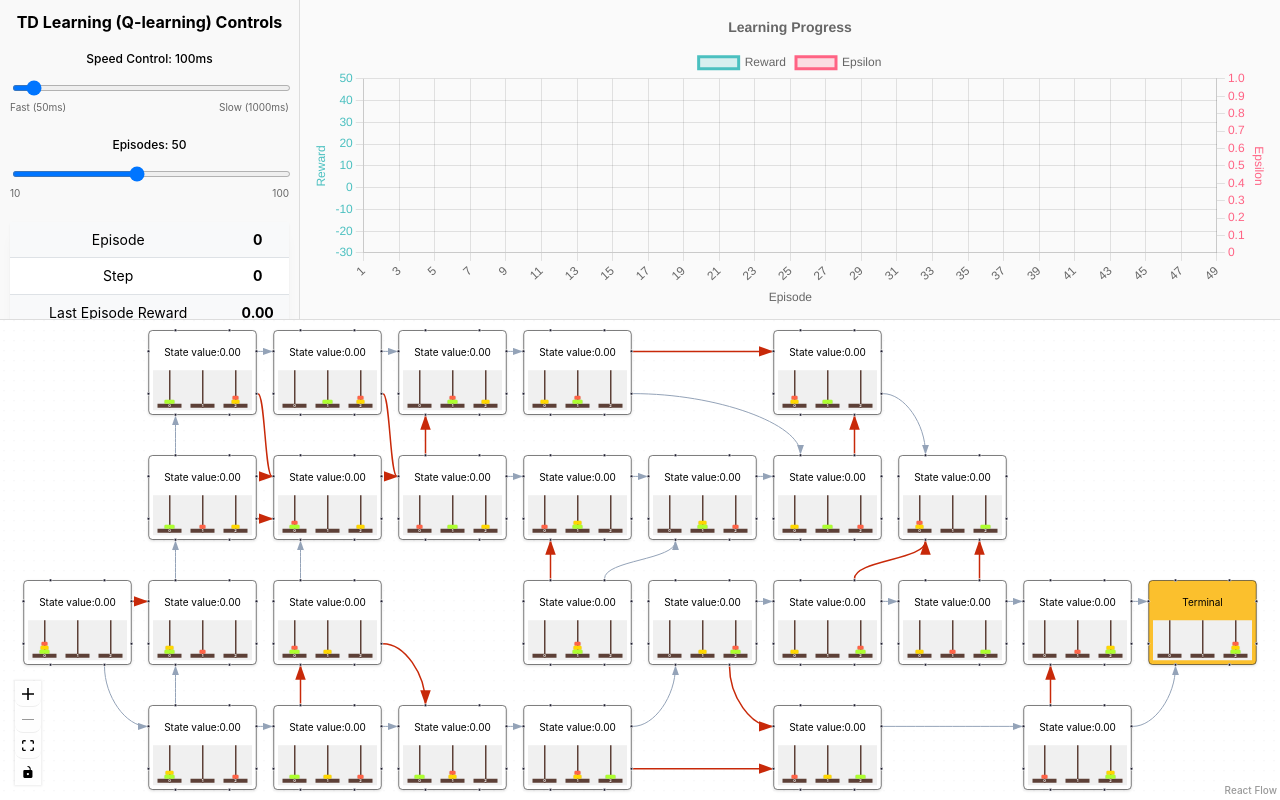
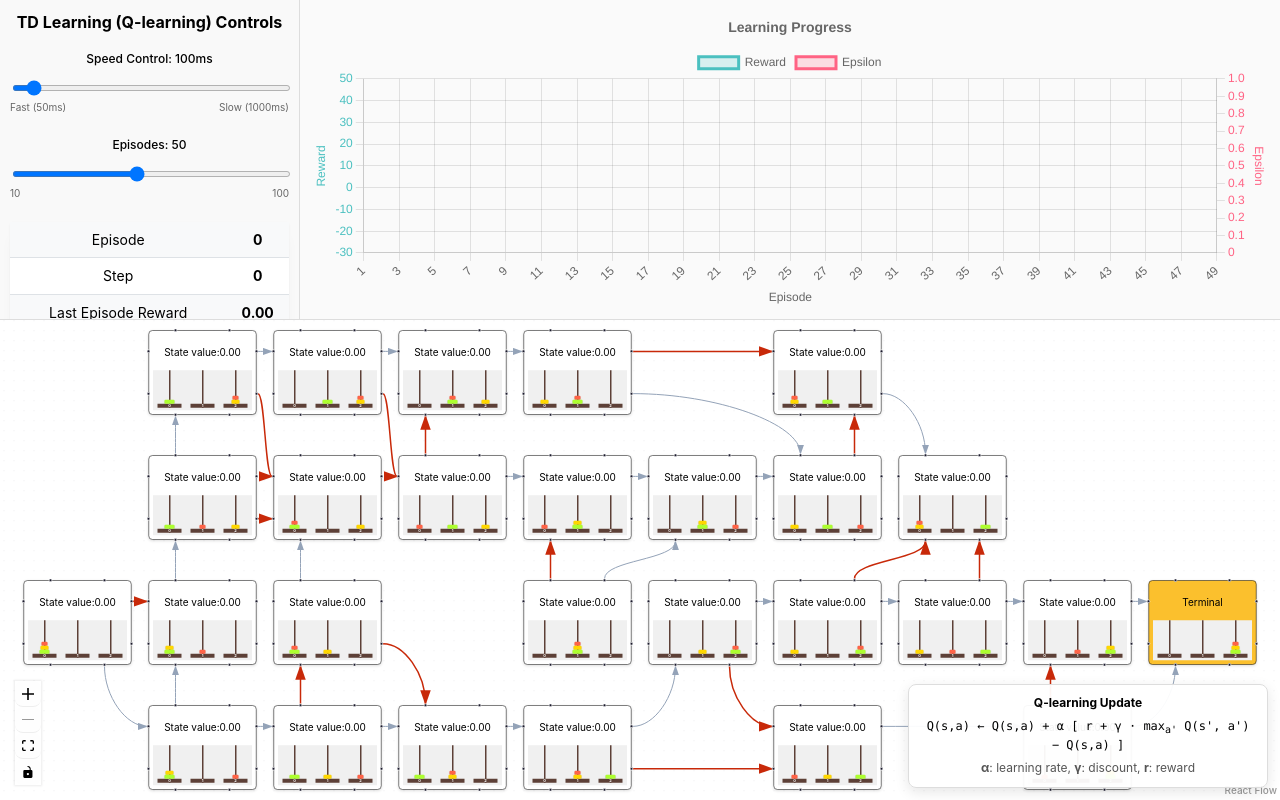
Before and after one commit to klurpicolo/Tower-of-Hanoi-Reinforcement-Learning, a React (Vite) app: page / in a window 1280 px wide. Built offline with nearby package versions, Linux system fonts and the light colour scheme.

Commit message:
Add calculation equation

```diff
--- a/src/features/playground/PlayGround.tsx
+++ b/src/features/playground/PlayGround.tsx
@@ -694,7 +694,7 @@ export default function PlayGround({ onRLUpdate, config }: RLStreamProps = {}) {
       </div>
 
       {/* ReactFlow canvas below */}
-      <div style={{ flexGrow: 1 }}>
+      <div style={{ flexGrow: 1, position: "relative" }}>
         <ReactFlow
           nodes={nodes}
           edges={edges}
@@ -741,6 +741,34 @@ export default function PlayGround({ onRLUpdate, config }: RLStreamProps = {}) {
             </defs>
           </svg>
         </ReactFlow>
+
+        {/* Floating Q-learning formula box */}
+        <div
+          style={{
+            position: "absolute",
+            right: 12,
+            bottom: 12,
+            background: "rgba(255,255,255,0.95)",
+            border: "1px solid #ddd",
+            borderRadius: 8,
+            padding: "10px 12px",
+            boxShadow: "0 4px 14px rgba(0,0,0,0.1)",
+            fontSize: 12,
+            maxWidth: 360,
+            lineHeight: 1.4,
+            zIndex: 5,
+          }}
+        >
+          <div style={{ fontWeight: 700, marginBottom: 6 }}>Q-learning Update</div>
+          <div style={{ fontFamily: "ui-monospace, SFMono-Regular, Menlo, monospace" }}>
+            Q(s,a) ← Q(s,a) + α [ r + γ · max<sub>a'</sub> Q(s', a') − Q(s,a) ]
+          </div>
+          <div style={{ marginTop: 6, color: "#555" }}>
+            <span><strong>α</strong>: learning rate,&nbsp;</span>
+            <span><strong>γ</strong>: discount,&nbsp;</span>
+            <span><strong>r</strong>: reward</span>
+          </div>
+        </div>
       </div>
 
       {isModalOpen && selectedNodeId && (
```
